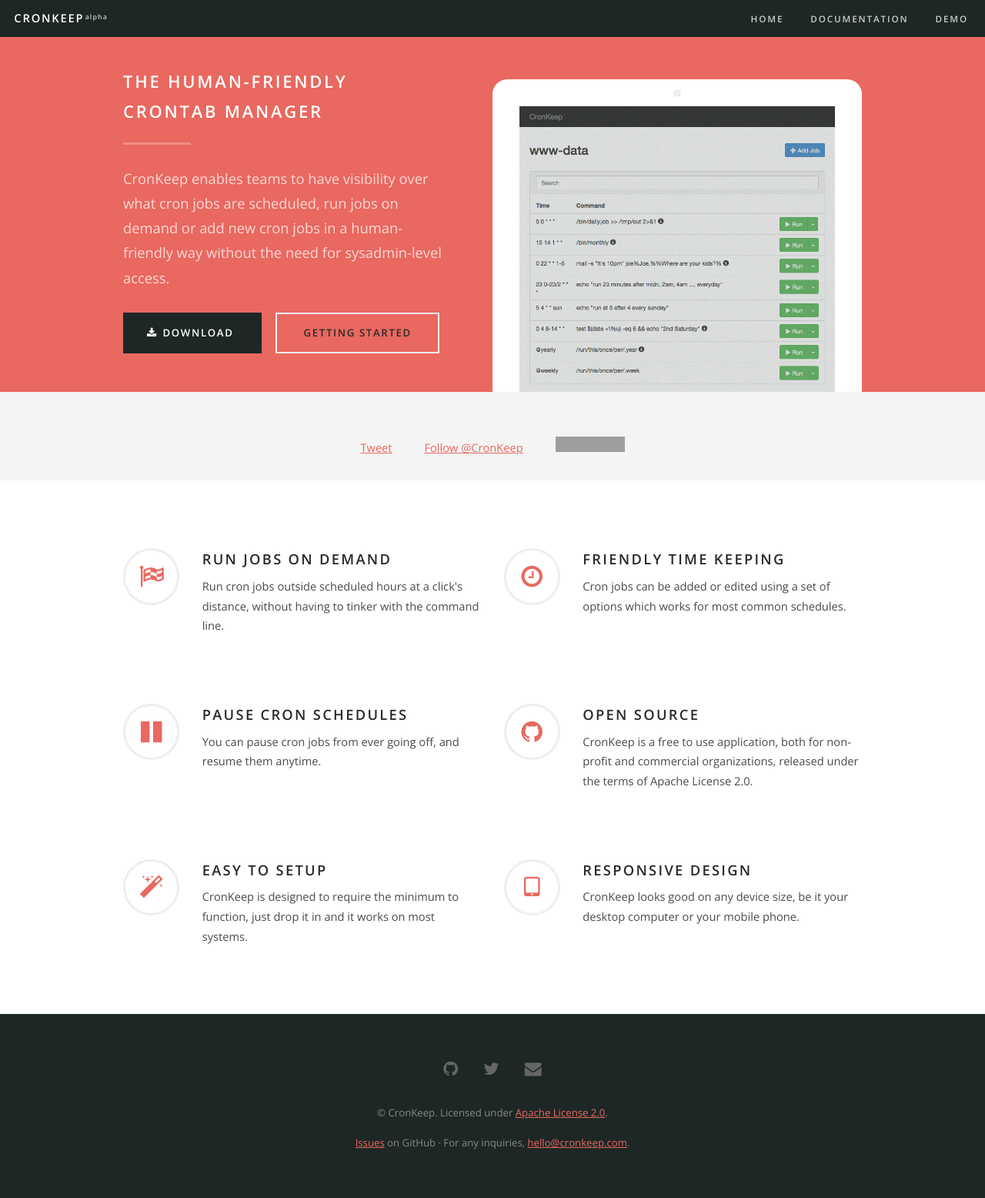
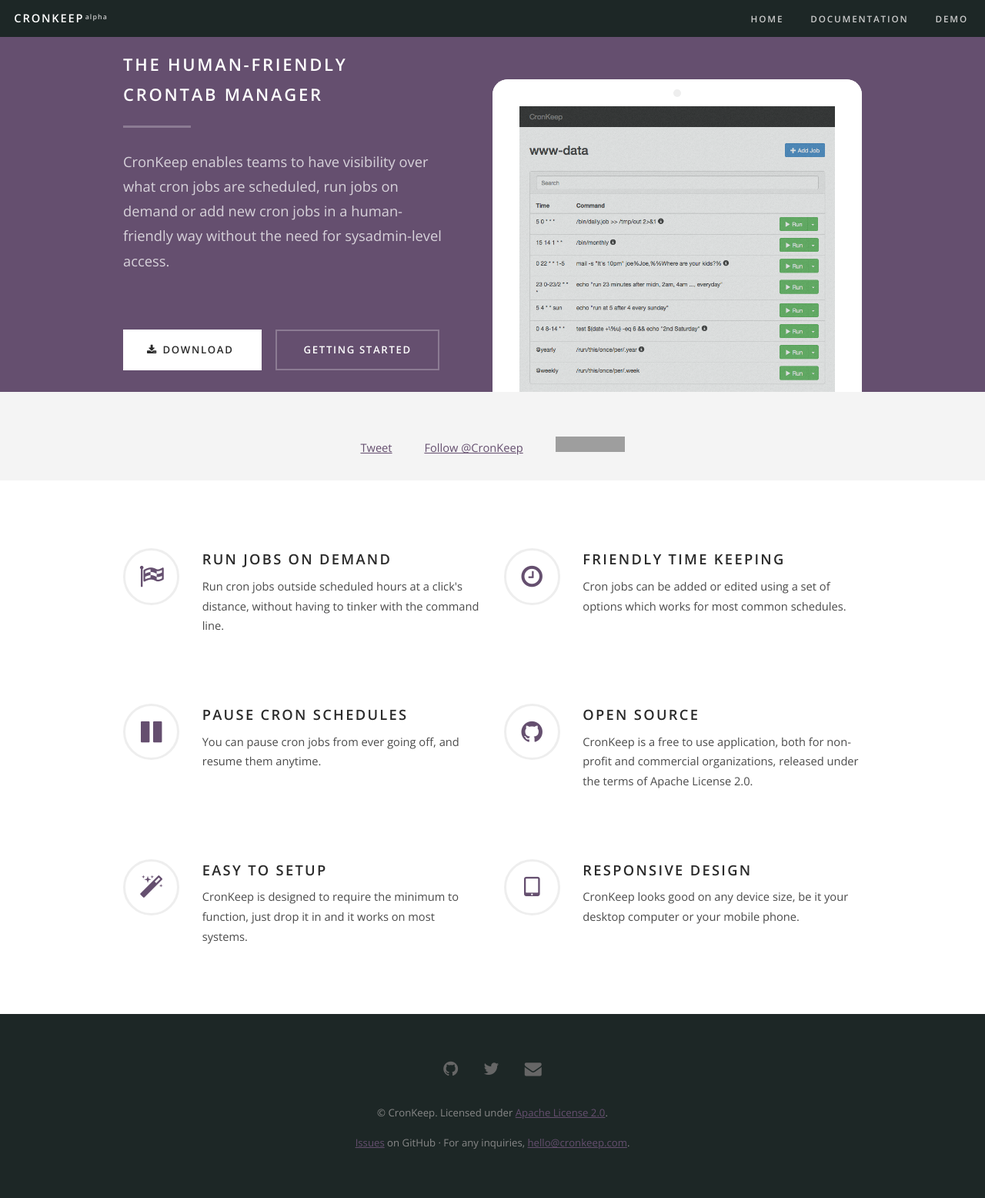
Before and after one commit to cronkeep/cronkeep.com, a PHP site: template src/application/views/index.phtml in a window 1280 px wide. Shown: the whole page at 77% size. Run offline with PHP 8.4, Linux system fonts and the light colour scheme; the template is opened without the code that fills it, so the values that code supplies are empty; style sheets or scripts are compiled from the project's sources; some libraries are stand-ins or nearby versions; grey boxes are pictures that could not be loaded.

Commit message:
Colored intro section with violet and arranged its contents a bit

```diff
--- a/src/application/views/demo.phtml
+++ b/src/application/views/demo.phtml
@@ -6,7 +6,9 @@
 
 <section class="wrapper style4 special">
     <div class="container">
-        Please note that while CronKeep allows running cron jobs on demand, this capability is intentionally
-        disabled in the demo app.
+        <p>
+            Please note that while CronKeep allows running cron jobs on demand, this capability is intentionally
+            disabled in the demo app.
+        </p>
     </div>
 </section>
--- a/src/public/css/style.css
+++ b/src/public/css/style.css
@@ -26,7 +26,7 @@ body, input, select, textarea {
 }
 
 a {
-  color: #E9685F;
+  color: #654f6f;
   text-decoration: underline;
 }
 a:hover {
@@ -232,7 +232,7 @@ input[type="password"]:focus,
 input[type="email"]:focus,
 select:focus,
 textarea:focus {
-  border-color: #E9685F;
+  border-color: #654f6f;
 }
 
 .select-wrapper {
@@ -334,7 +334,7 @@ input[type="radio"]:checked + label:before {
 }
 input[type="checkbox"]:focus + label:before,
 input[type="radio"]:focus + label:before {
-  border-color: #E9685F;
+  border-color: #654f6f;
 }
 
 input[type="radio"] + label:before {
@@ -710,20 +710,20 @@ input[type="submit"].special,
 input[type="reset"].special,
 input[type="button"].special,
 .button.special {
-  background-color: #E9685F;
+  background-color: #654f6f;
   color: #ffffff !important;
 }
 input[type="submit"].special:hover,
 input[type="reset"].special:hover,
 input[type="button"].special:hover,
 .button.special:hover {
-  background-color: #ec7d75;
+  background-color: #735a7e;
 }
 input[type="submit"].special:active,
 input[type="reset"].special:active,
 input[type="button"].special:active,
 .button.special:active {
-  background-color: #e65349;
+  background-color: #574460;
 }
 input[type="submit"].disabled, input[type="submit"]:disabled,
 input[type="reset"].disabled,
@@ -748,7 +748,7 @@ input[type="button"]:disabled,
 .feature i {
   border-radius: 100%;
   border: solid 3px #eee;
-  color: #E9685F;
+  color: #654f6f;
   display: block;
   height: 7em;
   left: 0;
@@ -834,8 +834,8 @@ input[type="button"]:disabled,
   padding: 6em 0 4em 0;
 }
 .wrapper.style1 {
-  background: #E9685F;
-  color: #f9d9d7;
+  background: #654f6f;
+  color: #d8d3db;
 }
 .wrapper.style1 h2, .wrapper.style1 h3, .wrapper.style1 h4, .wrapper.style1 h5, .wrapper.style1 h6, .wrapper.style1 strong {
   color: #ffffff;
@@ -884,7 +884,7 @@ input[type="button"]:disabled,
   font-size: 1em;
 }
 #header h1 a:before {
-  color: #E9685F;
+  color: #654f6f;
   margin-right: 0.35em;
 }
 #header h1 sup {
@@ -1108,7 +1108,7 @@ body.is-loading #banner:after {
 }
 #intro .inner {
   display: inline-block;
-  margin-top: -6em;
+  margin-top: -3em;
   padding-right: 6em;
   vertical-align: middle;
   width: 50%;
@@ -1137,7 +1137,16 @@ body.is-loading #banner:after {
   width: 10px;
 }
 #intro ul.actions {
-  margin: 2em 0 0;
+  margin: 5em 0 0;
+}
+#intro ul.actions .button {
+  background-color: #fff;
+  color: #2a2a2a !important;
+}
+#intro ul.actions .button.alt {
+  background-color: transparent;
+  box-shadow: inset 0 0 0 2px rgba(255, 255, 255, 0.25);
+  color: #ffffff !important;
 }
 
 #social {
--- a/src/public/sass/_vars.scss
+++ b/src/public/sass/_vars.scss
@@ -19,7 +19,8 @@
 	$color-fg-bold:				#2a2a2a;
 	$color-fg-light:			#bbb;
 
-	$color-accent-bg:			#E9685F;
+	$color-accent-bg:			#654f6f;
+//	$color-accent-bg:			#E9685F;
 	$color-accent-fg:			mix($color-accent-bg, #ffffff, 25%);
 	$color-accent-fg-bold:		#ffffff;
 	$color-accent-fg-light:		mix($color-accent-bg, #ffffff, 40%);
--- a/src/public/sass/style.scss
+++ b/src/public/sass/style.scss
@@ -1175,7 +1175,7 @@
 
 		.inner {
 			display: inline-block;
-			margin-top: -6em;
+			margin-top: -3em;
 			padding-right: 6em;
 			vertical-align: middle;
 			width: 50%;
@@ -1207,7 +1207,18 @@
 		}
 
         ul.actions {
-            margin: $size-element-margin 0 0;
+            margin: ($size-element-margin * 2.5) 0 0;
+
+            .button {
+                background-color: #fff;
+                color: $color-fg-bold !important;
+
+                &.alt {
+                    background-color: transparent;
+                    box-shadow: inset 0 0 0 2px rgba(255,255,255,0.25);
+                    color: $color-accent2-fg-bold !important;
+                }
+            }
         }
 	}
 
```
